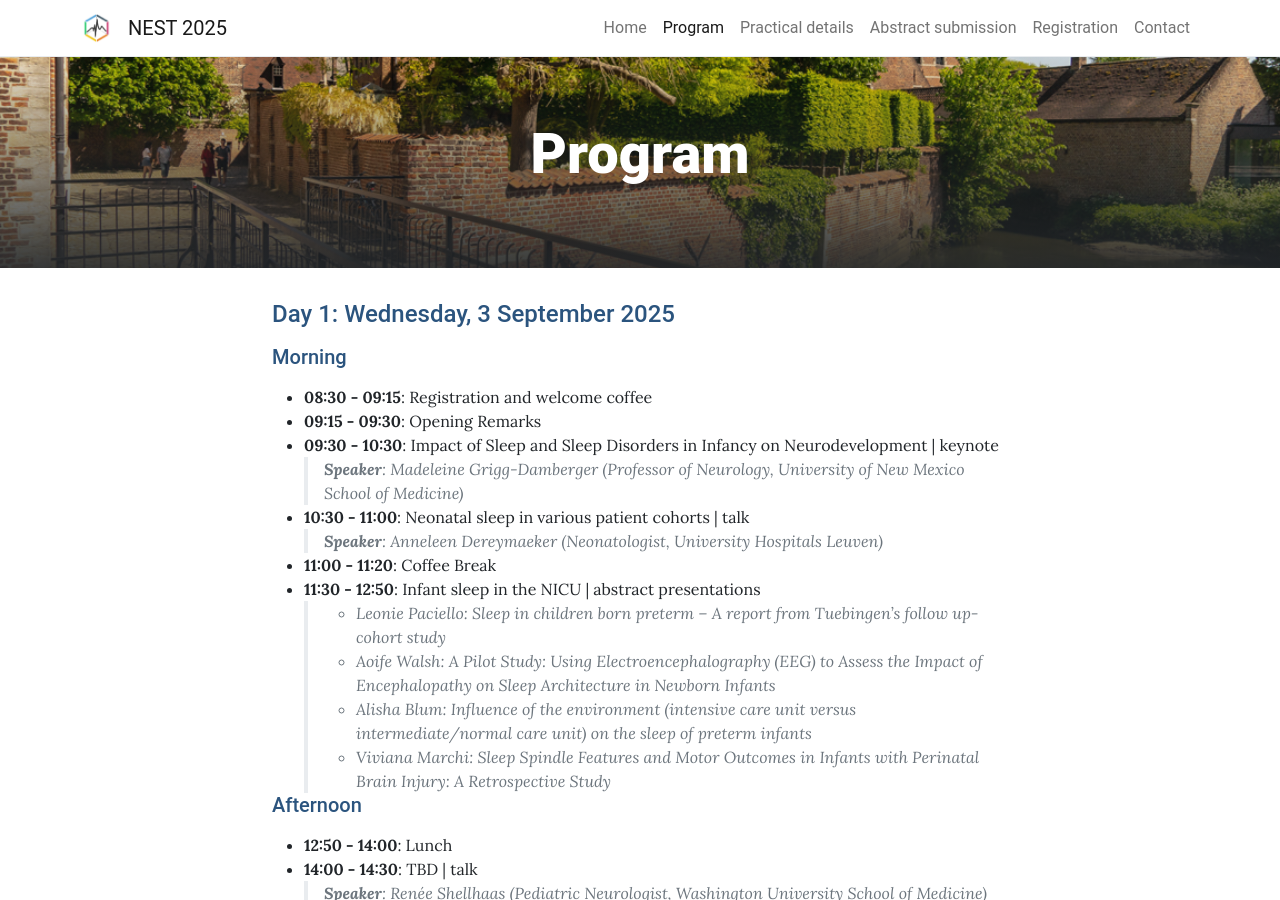
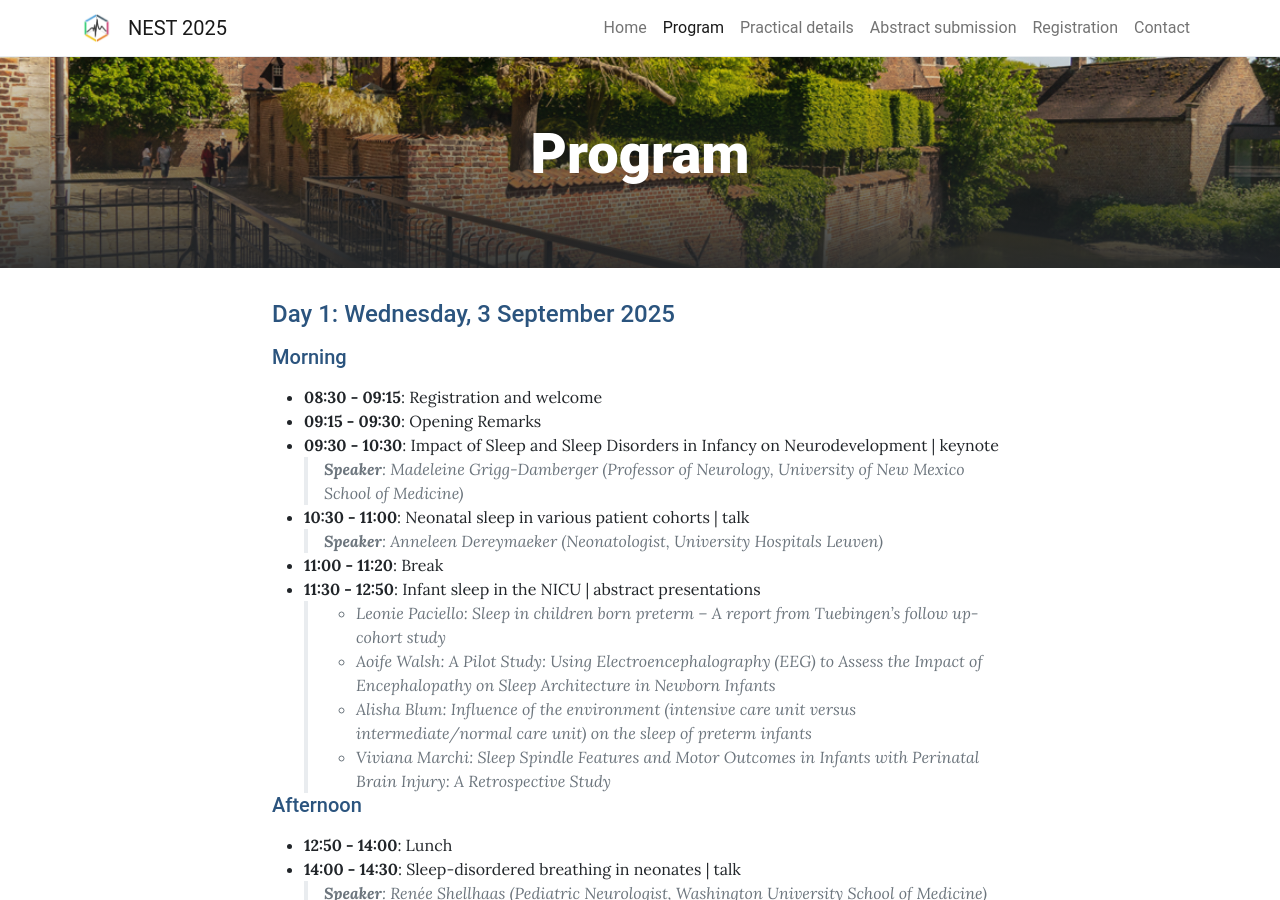
Before and after one commit to nestconf25/nestconf25.github.io, a Jekyll site: the page built from pages/program.md, in a window 1280 px wide and 900 px high. Built offline with Jekyll 4.4.1, drawn with Linux system fonts in a browser that asks for light colours.

Commit message:
Updated program

```diff
--- a/pages/program.md
+++ b/pages/program.md
@@ -7,13 +7,13 @@ permalink: /program/
 
 #### Day 1: Wednesday, 3 September 2025
 ##### Morning
-- **08:30 - 09:15**: Registration and welcome coffee
+- **08:30 - 09:15**: Registration and welcome
 - **09:15 - 09:30**: Opening Remarks
 - **09:30 - 10:30**: Impact of Sleep and Sleep Disorders in Infancy on Neurodevelopment | keynote
   >***Speaker**: Madeleine Grigg-Damberger (Professor of Neurology, University of New Mexico School of Medicine)*
 - **10:30 - 11:00**: Neonatal sleep in various patient cohorts | talk
   >***Speaker**: Anneleen Dereymaeker (Neonatologist, University Hospitals Leuven)*
-- **11:00 - 11:20**: Coffee Break
+- **11:00 - 11:20**: Break
 - **11:30 - 12:50**: Infant sleep in the NICU | abstract presentations
 >- *Leonie Paciello: Sleep in children born preterm – A report from Tuebingen’s follow up-cohort study*
 >- *Aoife Walsh: A Pilot Study: Using Electroencephalography (EEG) to Assess the Impact of Encephalopathy on Sleep Architecture in Newborn Infants*
@@ -22,7 +22,7 @@ permalink: /program/
 
 ##### Afternoon
 - **12:50 - 14:00**: Lunch
-- **14:00 - 14:30**: TBD | talk
+- **14:00 - 14:30**: Sleep-disordered breathing in neonates | talk
   >***Speaker**: Renée Shellhaas (Pediatric Neurologist, Washington University School of Medicine)*
 - **14:30 - 15:30**: Soothing and sleeping | abstract presentations
   >- *Margreet Harskamp: Similarities and Differences Between Fathers and Mothers in Needs, Experiences, and Application of Soothing & Sleeping*
```
